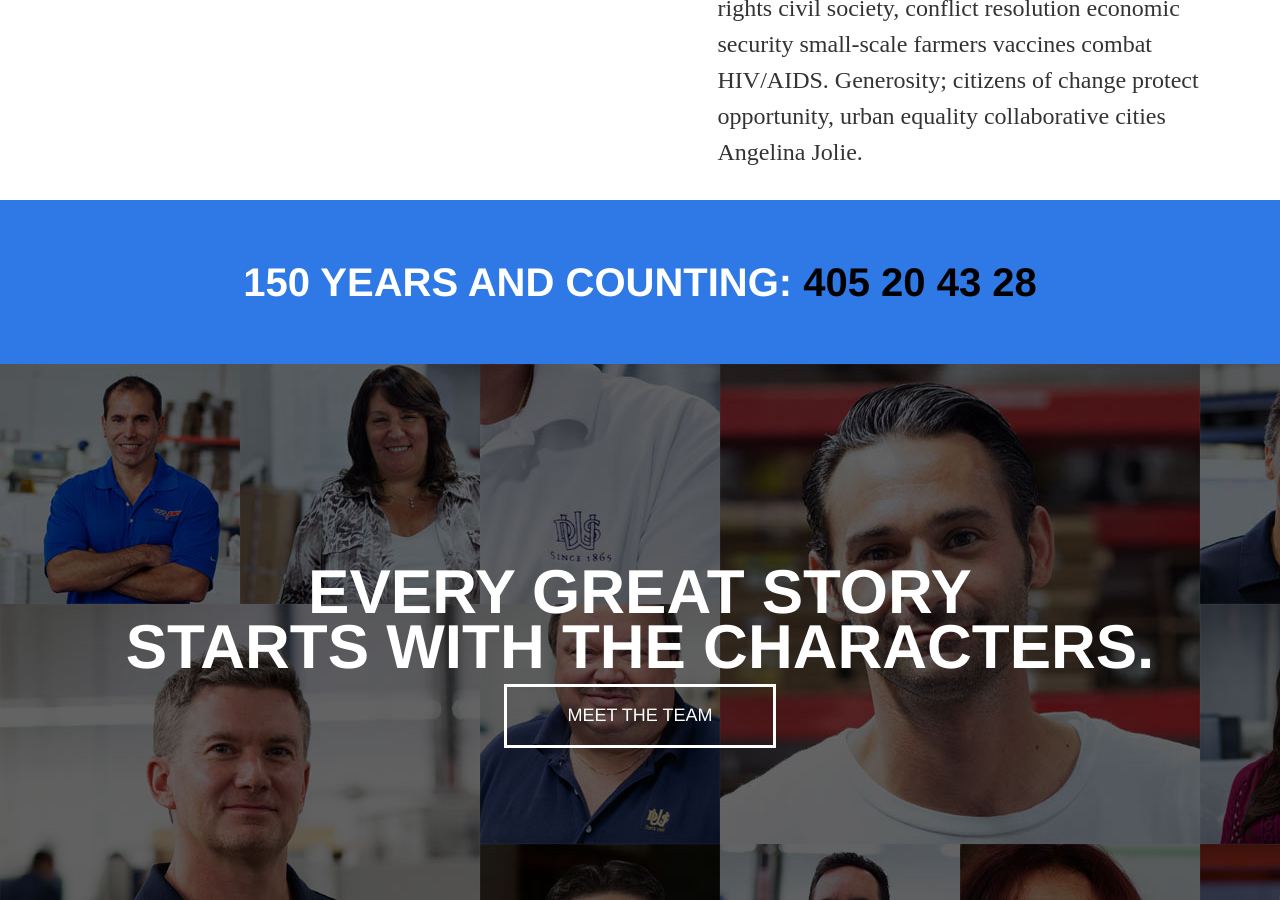
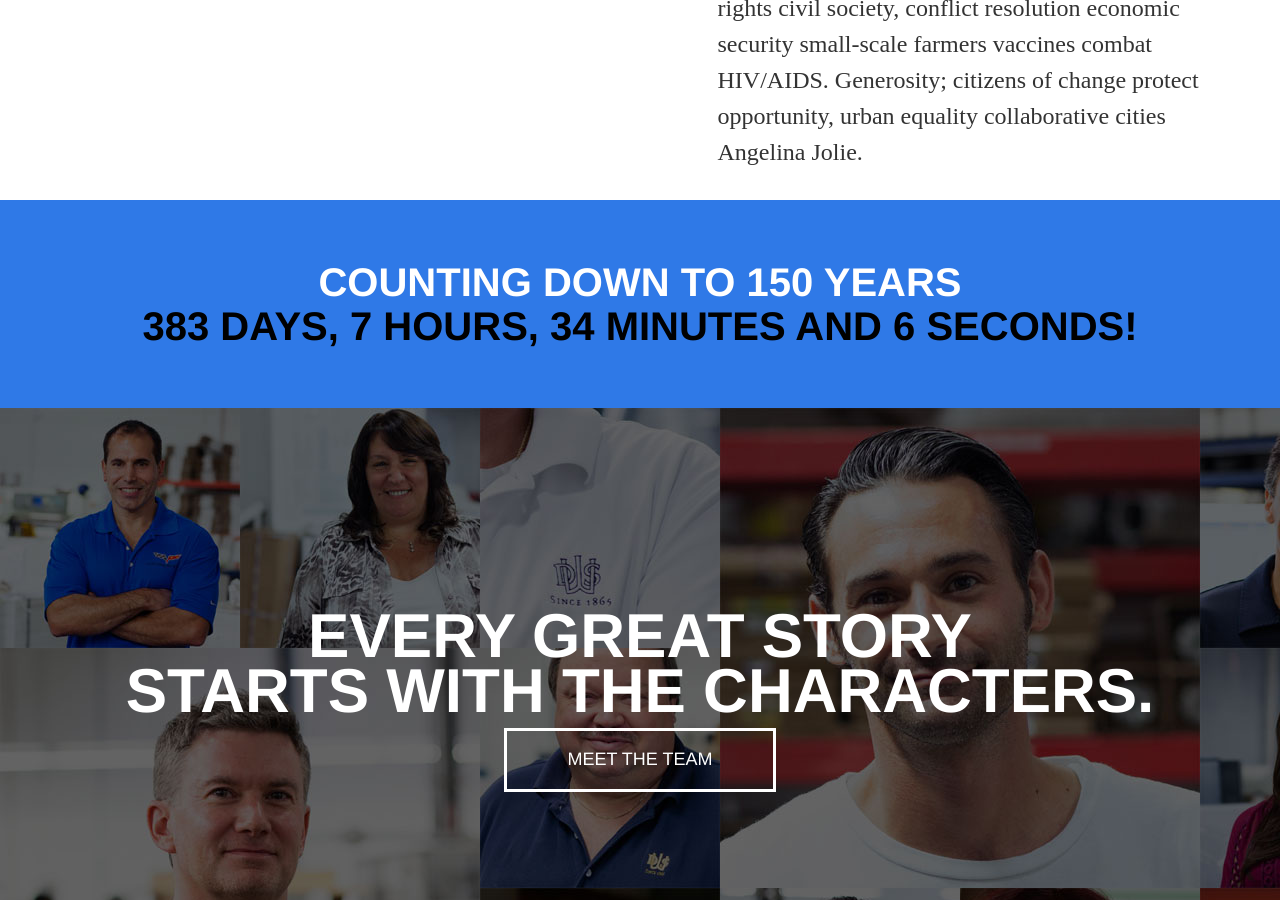
Before and after one commit to moizk/DWS-Jekyll, a Jekyll site: the page built from about.html, in a window 1280 px wide and 900 px high, scrolled down 725 px. Built offline with Jekyll 4.4.1, drawn with Linux system fonts in a browser that asks for light colours; nearby versions of some CDN libraries; Markdown is read by kramdown in place of the engine named in the settings; some of the changed lines change nothing that is shown.

Commit message:
add working countdown on about page

```diff
--- a/_layouts/default.html
+++ b/_layouts/default.html
@@ -20,9 +20,11 @@
         </script>
         <script src="https://ajax.googleapis.com/ajax/libs/jquery/1.11.0/jquery.min.js"></script>
         <script src="js/fitvid.js"></script>
+        <script src="js/countdown.js"></script>
         <!-- Google Maps -->
         <script src="js/about_map.js"></script>
         <script src="js/google_maps.js"></script>
+        <script src="js/main.js"></script>
     </head>
     <body>
 
--- a/about.html
+++ b/about.html
@@ -25,7 +25,7 @@ title: About Page
 
 <div class="countdown-timer">
   <div class="container text-center">
-    <h3>150 Years and counting: <span>405 20 43 28</span></h3>
+    <h3>Counting down to 150 years<br><span id="timer"></span></h3>
   </div>
 </div>
 
--- /dev/null
+++ b/js/countdown.js
@@ -0,0 +1,203 @@
+(function(global) {
+    "use strict";
+
+    // Vanilla JS alternative to $.extend
+    global.extend = function(obj, extObj) {
+        obj = obj || {};
+        if (arguments.length > 2) {
+            for (var a = 1; a < arguments.length; a++) {
+                global.extend(obj, arguments[a]);
+            }
+        } else {
+            for (var i in extObj) {
+                obj[i] = extObj[i];
+            }
+        }
+        return obj;
+    };
+
+    // Countdown constructor
+    var Countdown = function(conf) {
+        this.conf = global.extend({
+            // Dates
+            dateStart: new Date(),
+            dateEnd: new Date(new Date().getTime() + (24 * 60 * 60 * 1000)),
+
+            // Default elements
+            selector: ".timer",
+
+            // Messages
+            msgBefore: "Be ready!",
+            msgAfter: "It's over, sorry folks!",
+            msgPattern: "{days} days, {hours} hours, {minutes} minutes and {seconds} seconds left.",
+
+            // Callbacks
+            onStart: null,
+            onEnd: null,
+
+            // Extra options
+            leadingZeros: false,
+            initialize: true
+        }, conf);
+
+        // Private variables
+        this.started = false;
+        this.selector = document.querySelectorAll(this.conf.selector);
+        this.interval = 1000;
+        this.patterns = [{
+            pattern: "{years}",
+            secs: 31536000
+        }, {
+            pattern: "{months}",
+            secs: 2628000
+        }, {
+            pattern: "{weeks}",
+            secs: 604800
+        }, {
+            pattern: "{days}",
+            secs: 86400
+        }, {
+            pattern: "{hours}",
+            secs: 3600
+        }, {
+            pattern: "{minutes}",
+            secs: 60
+        }, {
+            pattern: "{seconds}",
+            secs: 1
+        }];
+
+        // Doing all the things!
+        if (this.initialize !== false) {
+            this.initialize();
+        }
+    };
+
+    // Initializing the instance
+    Countdown.prototype.initialize = function() {
+        this.defineInterval();
+
+        // Already over
+        if (this.isOver()) {
+            return this.outOfInterval();
+        }
+
+        this.run();
+    };
+
+    // Converting a date into seconds
+    Countdown.prototype.seconds = function(date) {
+        return date.getTime() / 1000;
+    };
+
+    // Returning if countdown has started yet
+    Countdown.prototype.isStarted = function() {
+        return this.seconds(new Date()) >= this.seconds(this.conf.dateStart);
+    };
+
+    // Returning if countdown is over yet
+    Countdown.prototype.isOver = function() {
+        return this.seconds(new Date()) >= this.seconds(this.conf.dateEnd);
+    };
+
+    // Running the countdown
+    Countdown.prototype.run = function() {
+        var that = this,
+            sec = Math.abs(this.seconds(this.conf.dateEnd) - this.seconds(new Date())),
+            timer;
+
+        // Initial display before first tick
+        if (this.isStarted()) {
+            this.display(sec);
+        }
+
+        // Not started yet
+        else {
+            this.outOfInterval();
+        }
+
+        // Vanilla JS alternative to $.proxy
+        timer = global.setInterval(function() {
+            sec--;
+
+            // Time over
+            if (sec <= 0) {
+                global.clearInterval(timer);
+                that.outOfInterval();
+                that.callback("end");
+            } else if (that.isStarted()) {
+                if (!that.started) {
+                    that.callback("start");
+                    that.started = true;
+                }
+
+                that.display(sec);
+            }
+        }, this.interval);
+    };
+
+    // Displaying the countdown
+    Countdown.prototype.display = function(sec) {
+        var output = this.conf.msgPattern;
+
+        for (var b = 0; b < this.patterns.length; b++) {
+            var currentPattern = this.patterns[b];
+
+            if (this.conf.msgPattern.indexOf(currentPattern.pattern) !== -1) {
+                var number = Math.floor(sec / currentPattern.secs),
+                    displayed = this.conf.leadingZeros && number <= 9 ? "0" + number : number;
+                sec -= number * currentPattern.secs;
+                output = output.replace(currentPattern.pattern, displayed);
+            }
+        }
+
+        for (var c = 0; c < this.selector.length; c++) {
+            this.selector[c].innerHTML = output;
+        }
+    };
+
+    // Defining the interval to be used for refresh
+    Countdown.prototype.defineInterval = function() {
+        for (var e = this.patterns.length; e > 0; e--) {
+            var currentPattern = this.patterns[e - 1];
+
+            if (this.conf.msgPattern.indexOf(currentPattern.pattern) !== -1) {
+                this.interval = currentPattern.secs * 1000;
+                return;
+            }
+        }
+    };
+
+    // Canceling the countdown in case it's over
+    Countdown.prototype.outOfInterval = function() {
+        var message = new Date() < this.conf.dateStart ? this.conf.msgBefore : this.conf.msgAfter;
+
+        for (var d = 0; d < this.selector.length; d++) {
+            if (this.selector[d].innerHTML !== message) {
+                this.selector[d].innerHTML = message;
+            }
+        }
+    };
+
+    // Dealing with events and callbacks
+    Countdown.prototype.callback = function(event) {
+        var e = event.capitalize();
+
+        // onStart callback
+        if (typeof this.conf["on" + e] === "function") {
+            this.conf["on" + e]();
+        }
+
+        // Triggering a jQuery event if jQuery is loaded
+        if (typeof global.jQuery !== "undefined") {
+            global.jQuery(this.conf.selector).trigger("countdown" + e);
+        }
+    };
+
+    // Adding a capitalize method to String
+    String.prototype.capitalize = function() {
+        return this.charAt(0).toUpperCase() + this.slice(1);
+    };
+
+    global.Countdown = Countdown;
+}(window));
--- /dev/null
+++ b/js/main.js
@@ -0,0 +1,16 @@
+$(function() {
+    var countdown = new Countdown({
+        selector: '#timer',
+        msgBefore: "The Final Countdown!",
+        msgAfter: "150 Years!",
+        msgPattern: "{days} days, {hours} hours, {minutes} minutes and {seconds} seconds!",
+        dateStart: new Date('2014/09/26 12:00'),
+        dateEnd: new Date('Oct 15, 2015 12:00'),
+        onStart: function() {
+          console.log('Merry Christmas!');
+        },
+        onEnd: function() {
+          console.log('Happy New Year!');
+        }
+    });
+});
```
